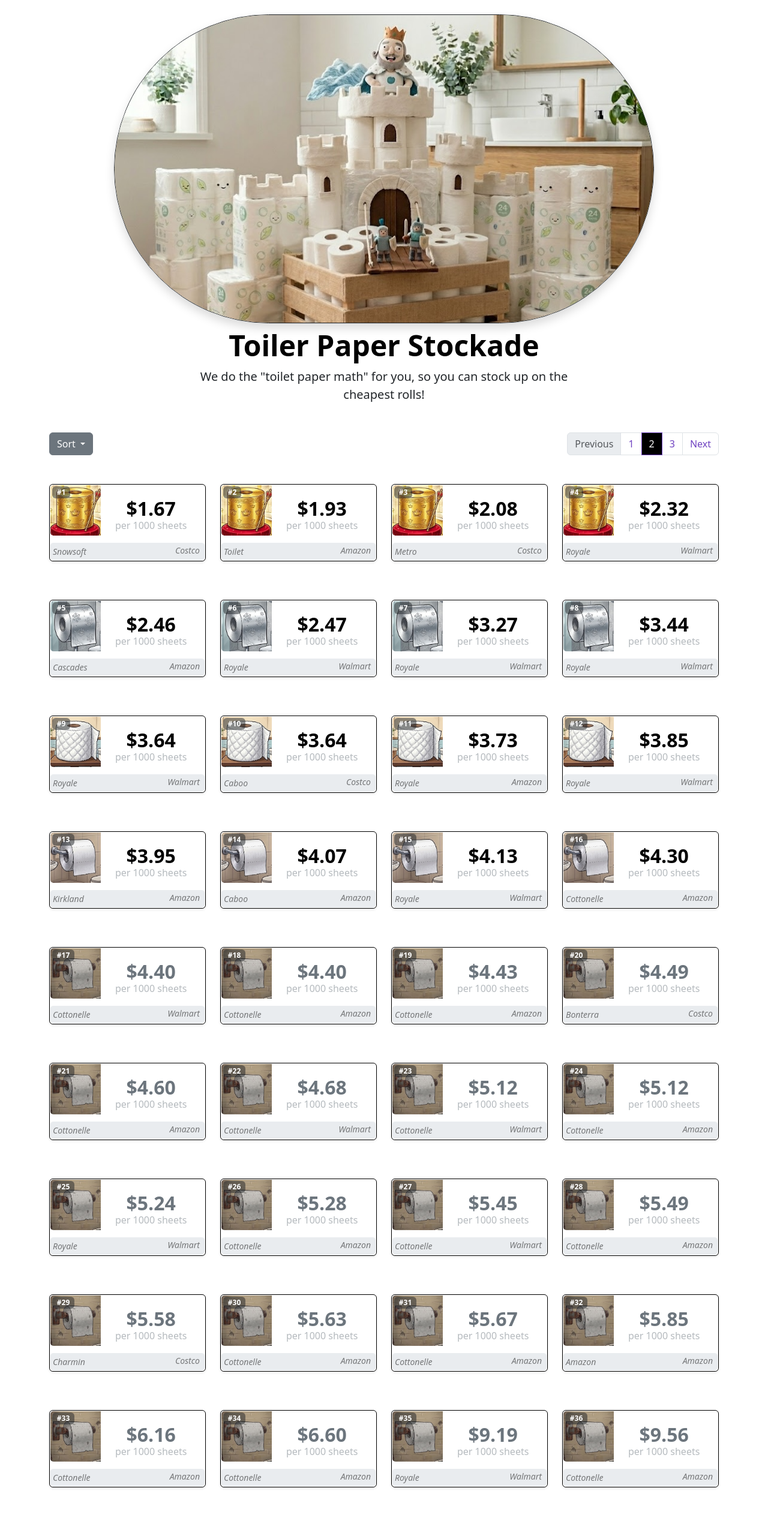
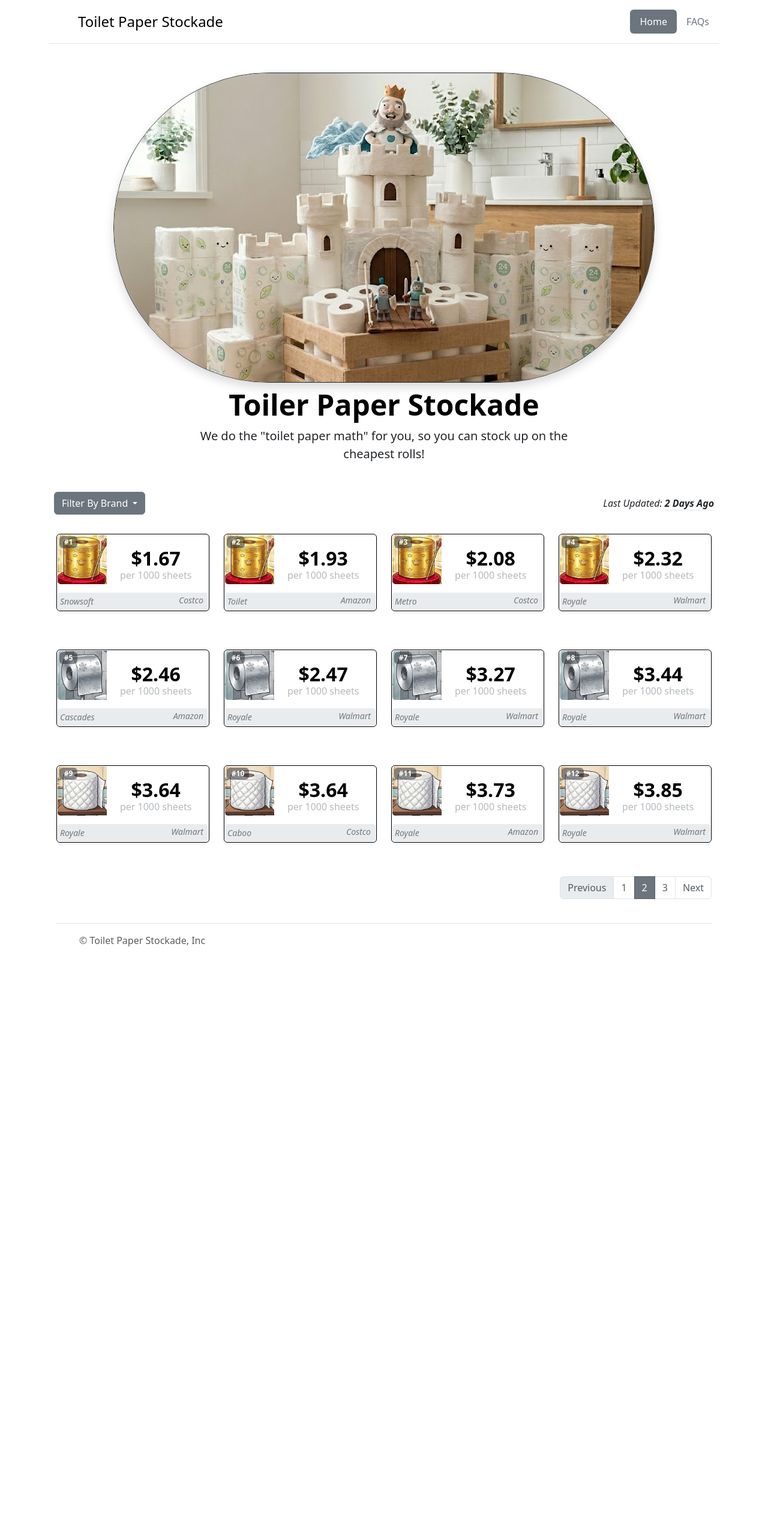
Before and after one commit to dogbogwog/toilet-paper-tracker, a Flask app: page / in a window 1280 px wide. Shown: the whole page at 60% size. After the commit the page ends 1578 px from the top, so only its background shows below. Run offline with Flask 3, Linux system fonts and the light colour scheme; some libraries are stand-ins or nearby versions.

Commit message:
Layout and last updated

```diff
--- a/static/css/style.css
+++ b/static/css/style.css
@@ -13,20 +13,30 @@
 }
 
 .active>.page-link{
-    background-color: #000;
+    background-color: #6c757d;
 }
 
 .pagination {
     /* The text color of the links */
-    --bs-pagination-color: #6f42c1;
+    --bs-pagination-color: #565e64;
 
     /* The color when you hover over them */
-    --bs-pagination-hover-color: #563d7c;
+    --bs-pagination-hover-color: #565e64;
 
     /* The background color of the ACTIVE page */
-    --bs-pagination-active-bg: #b35968;
-    --bs-pagination-active-border-color: #6f42c1;
+    --bs-pagination-active-bg: #565e64;
+    --bs-pagination-active-border-color: #565e64;
 
     /* The text color of the ACTIVE page (usually white for contrast) */
     --bs-pagination-active-color: #ffffff;
+
+   --#{$prefix}dropdown-link-active-bg: #565e64;
 }
+
+.nav-pills {
+    --bs-nav-pills-link-active-bg: #6c757d;
+}
+
+.nav-link {
+    color: #6c757d;
+}
--- a/templates/index.html
+++ b/templates/index.html
@@ -9,48 +9,34 @@
     <link rel="stylesheet" href="static/css/style.css">
 </head>
 <body>
+<div class="container"> <header class="d-flex flex-wrap justify-content-center py-3 mb-4 border-bottom"> <a href="/" class="d-flex align-items-center mb-3 mb-md-0 me-md-auto link-body-emphasis text-decoration-none"> <svg class="bi me-2" width="40" height="32" aria-hidden="true"><use xlink:href="#bootstrap"></use></svg> <span class="fs-4">Toilet Paper Stockade</span> </a> <ul class="nav nav-pills"> <li class="nav-item"><a href="#" class="nav-link active" aria-current="page">Home</a></li> <li class="nav-item"><a href="#" class="nav-link">FAQs</a></li>  </ul> </header> </div>
+<div class="px-4 py-4 text-center"> <img class="d-block mx-auto mb-2 rounded-pill border border-dark shadow img-fluid" src="static/images/hero.jpg" alt=""> <h1 class="display-5 fw-bold text-body-emphasis">Toiler Paper Stockade</h1> <div class="col-lg-6 mx-auto"> <p class="lead mb-4">We do the "toilet paper math" for you, so you can stock up on the cheapest rolls!</p> <div class="d-grid gap-2 d-sm-flex justify-content-sm-center"> </div> </div> </div>
 
-<div class="px-4 py-4 text-center"> <img class="d-block mx-auto mb-2 rounded-pill border border-dark shadow" src="static/images/hero.jpg" alt="" width="900" height="515"> <h1 class="display-5 fw-bold text-body-emphasis">Toiler Paper Stockade</h1> <div class="col-lg-6 mx-auto"> <p class="lead mb-4">We do the "toilet paper math" for you, so you can stock up on the cheapest rolls!</p> <div class="d-grid gap-2 d-sm-flex justify-content-sm-center"> </div> </div> </div>
-
-<!--background colour-->
-<!--<body style="background-color:#f0f0f0;">-->
 <div class="container">
-    <div class="row">
-    <div class="col">
-        <div class="btn-group">
+    <div class="row px-2">
+        <div class="col-1">
+            <div class="btn-group align-middle">
                 <button type="button" class="btn btn-secondary dropdown-toggle" data-toggle="dropdown" aria-haspopup="true" aria-expanded="false">
-                Sort
+                    Filter By Brand
                 </button>
                 <div class="dropdown-menu">
-                <a class="dropdown-item" href="#">Brand</a>
-                <a class="dropdown-item" href="#">Another action</a>
-                <a class="dropdown-item" href="#">Something else here</a>
+                    <a class="dropdown-item" href="#">Default</a>
+                    <a class="dropdown-item" href="#">Snowsoft</a>
+                    <a class="dropdown-item" href="#">Toilet</a>
+                    <a class="dropdown-item" href="#">Cascades</a>
                 </div>
             </div>
         </div>
-        <div class="col">
-            <nav aria-label="...">
-                <ul class="pagination justify-content-end">
-                    <li class="page-item disabled"><span class="page-link">Previous</span></li>
-                    <li class="page-item"><a class="page-link" href="#">1</a></li>
-                    <li class="page-item active">
-                        <span class="page-link">2<span class="sr-only"></span></span>
-                    </li>
-                    <li class="page-item"><a class="page-link" href="#">3</a></li>
-                    <li class="page-item">
-                      <a class="page-link" href="#">Next</a>
-                    </li>
-                </ul>
-            </nav>
-        </div>
-    </div>
+        <div class = "col"></div>
+        <span class="col-7 text-end align-middle fst-italic align-self-center">
+            Last Updated: <span class = "fw-bold border-bottom">2 Days Ago</span>
+        </span>
     </div>
 <br>
 <div class="container text-left">
     <div class="row">
         {% for item in items %}
-<!--        <button type="button" class="btn">-->
-<!--        opacity-{{ [(((((items|length - loop.index) * 1.0 / items|length) * 125) / 25) | round | int) * 25, 25] | max }}-->
+            {% if loop.index <= 12 %}
                 <div class="z-0 col-md-3 py-2 ">
                     <a class="btn card mb-5 p-0 shadow-sm border-black {% if loop.index < 4 %}bg-white{% else %}bg-white {% endif %}" style="max-width: 330px;" href={{item.link}} target="_blank" role="button">
                         <span class="badge position-absolute z-1 bg-dark rounded text-white bg-opacity-50 m-1" >#{{loop.index}}</span>
@@ -76,11 +62,31 @@
                         </div>
                     </a>
                 </div>
-<!--        </button>-->
+            {% endif %}
         {% endfor %}
     </div>
 </div>
 
+<div class="container">
+    <div class="row">
+        <div class="col">
+            <nav aria-label="...">
+                <ul class="pagination justify-content-end">
+                    <li class="page-item disabled"><span class="page-link">Previous</span></li>
+                    <li class="page-item"><a class="page-link" href="#">1</a></li>
+                    <li class="page-item active">
+                        <span class="page-link">2<span class="sr-only"></span></span>
+                    </li>
+                    <li class="page-item"><a class="page-link" href="#">3</a></li>
+                    <li class="page-item">
+                      <a class="page-link" href="#">Next</a>
+                    </li>
+                </ul>
+            </nav>
+        </div>
+    </div>
+</div>
+<div class="container"> <footer class="d-flex flex-wrap justify-content-between align-items-center py-3 my-4 border-top"> <div class="col-md-4 d-flex align-items-center"> <a href="/" class="mb-3 me-2 mb-md-0 text-body-secondary text-decoration-none lh-1" aria-label="Bootstrap"> <svg class="bi" width="30" height="24" aria-hidden="true"><use xlink:href="#bootstrap"></use></svg> </a> <span class="mb-3 mb-md-0 text-body-secondary">© Toilet Paper Stockade, Inc</span> </div> <ul class="nav col-md-4 justify-content-end list-unstyled d-flex"> <li class="ms-3"><a class="text-body-secondary" href="#" aria-label="Instagram"><svg class="bi" width="24" height="24" aria-hidden="true"><use xlink:href="#instagram"></use></svg></a></li> <li class="ms-3"><a class="text-body-secondary" href="#" aria-label="Facebook"><svg class="bi" width="24" height="24"><use xlink:href="#facebook"></use></svg></a></li> </ul> </footer> </div>
 <script src="https://cdn.jsdelivr.net/npm/bootstrap@5.3.8/dist/js/bootstrap.bundle.min.js"
         integrity="sha384-FKyoEForCGlyvwx9Hj09JcYn3nv7wiPVlz7YYwJrWVcXK/BmnVDxM+D2scQbITxI"
         crossorigin="anonymous"></script>
```
Lines whose indentation alone changed are shown as unchanged.
